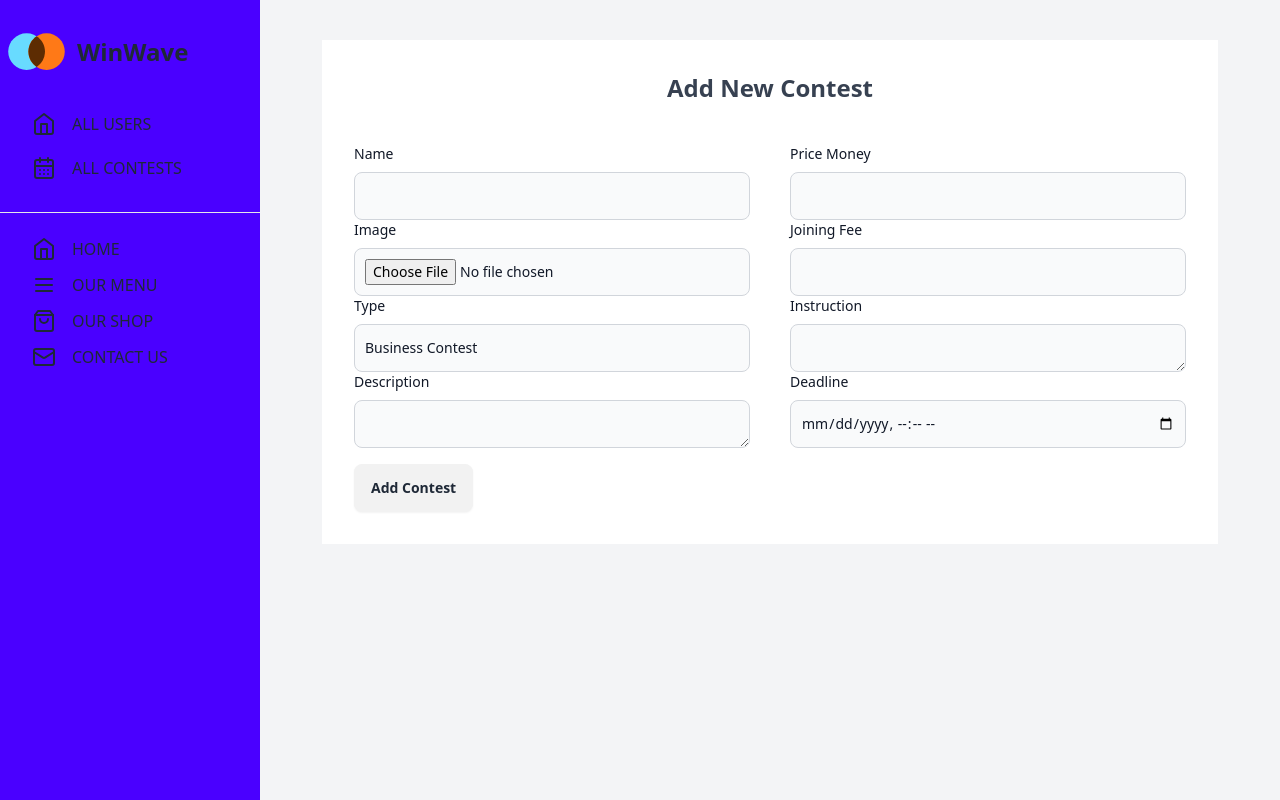
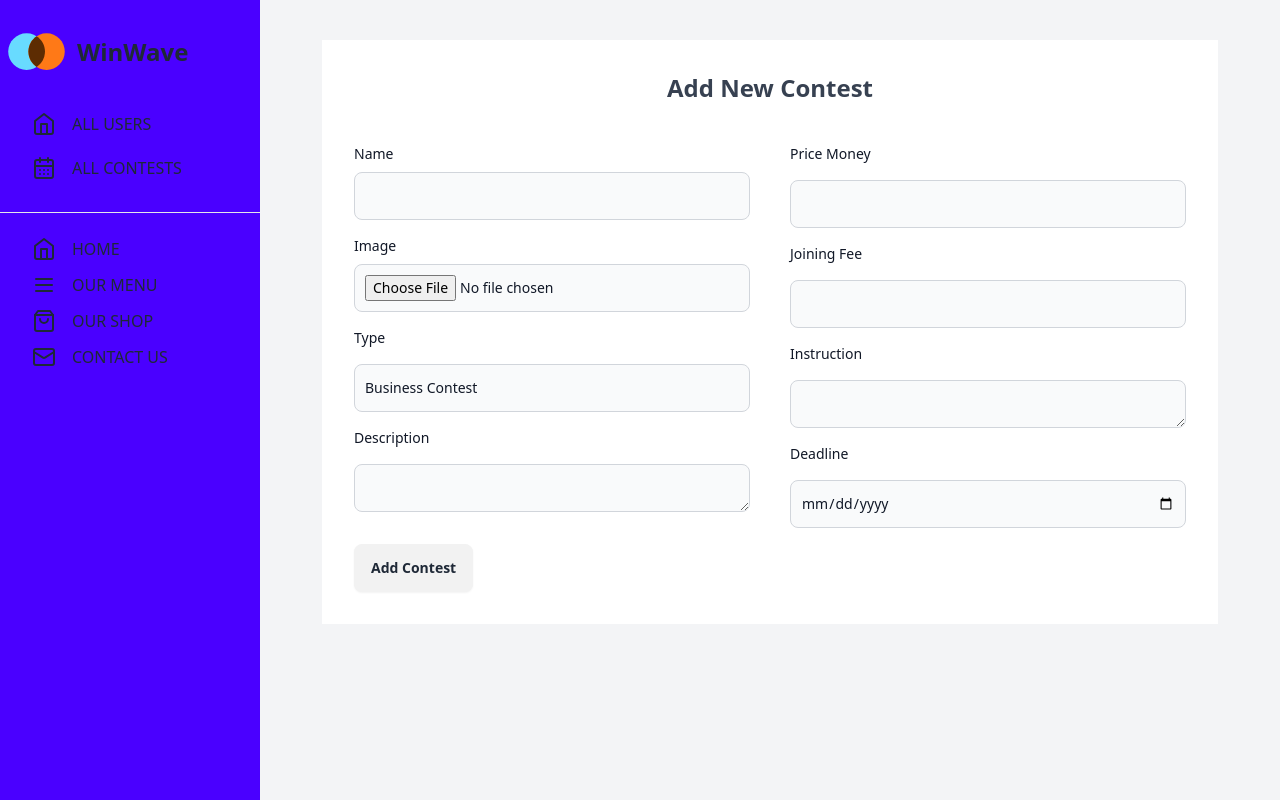
Before and after one commit to antubhatta/contest-platform-assignment-12-client, a React (Vite) app: page /dashboard/add-contest in a window 1280 px wide. Built offline with nearby package versions, Linux system fonts and the light colour scheme; no server answers.

Commit message:
implemented contest added functionality

```diff
--- a/src/Pages/creator/AddContest.jsx
+++ b/src/Pages/creator/AddContest.jsx
@@ -9,22 +9,14 @@ import Loader from "../../components/shared/Loader";
 import SpinnerMini from "../../components/shared/SpinnerMini";
 
 const AddContest = () => {
-  const {
-    register,
-    handleSubmit,
-    formState: { errors },
-  } = useForm();
+  const { register, handleSubmit } = useForm();
   const navigate = useNavigate();
   const { userData, isLoading: isUserLoading } = useUser();
   const [isLoading, setIsLoading] = useState(false);
 
   if (isUserLoading && !userData) return <Loader />;
 
-  const credits = userData?.credits || 0;
-
   const onSubmit = async (data) => {
-    if (credits < 50) return toast.error("You don't have enough credits");
-
     setIsLoading(true);
     try {
       // upload image
@@ -41,7 +33,7 @@ const AddContest = () => {
 
       if (res) {
         toast.success("Contest added successfully");
-        navigate("/dashboard/creator/contests");
+        navigate("/dashboard/created-contests");
       }
     } catch (error) {
       toast.error(
@@ -63,7 +55,7 @@ const AddContest = () => {
         <h1 className="text-2xl text-gray-700 font-bold ">Add New Contest</h1>
       </div>
       <div className="grid grid-cols-1 lg:grid-cols-2 lg:gap-10">
-        <div>
+        <div className="space-y-4">
           <div>
             <label
               htmlFor="contestName"
@@ -74,6 +66,7 @@ const AddContest = () => {
             <input
               className="input border"
               type="text"
+              required
               id="contestName"
               {...register("title", {
                 required: "Title is required",
@@ -91,6 +84,7 @@ const AddContest = () => {
             <input
               className="input border"
               type="file"
+              required
               accept="image/*"
               id="image"
               {...register("image", {
@@ -109,7 +103,7 @@ const AddContest = () => {
             <option value="business">Business Contest</option>
             <option value="medical">Medical Contest</option>
             <option value="writing">Article Writing</option>
-            <option value="gaming">Gaming</option>
+            <option value="gaming">Gaming Contest</option>
           </select>
 
           <label
@@ -121,16 +115,14 @@ const AddContest = () => {
           <textarea
             className="input border"
             id="description"
+            required
             rows={6}
             {...register("description", {
               required: "Contest Description is required",
-              validate: (value) =>
-                value.length >= 50 ||
-                "Description must be at least 50 characters",
             })}
           />
         </div>
-        <div>
+        <div className="space-y-4">
           <label
             htmlFor="prizeMoney"
             className="block mb-2 text-sm font-medium text-gray-900 "
@@ -140,6 +132,7 @@ const AddContest = () => {
           <input
             className="input border"
             type="number"
+            required
             step="any"
             id="priceMoney"
             {...register("prizeMoney", {
@@ -159,11 +152,10 @@ const AddContest = () => {
             className="input border"
             type="number"
             step="any"
+            required
             id="entryFee"
             {...register("entryFee", {
               required: "Entry fee is required",
-              validate: (value) =>
-                value > 0 || "Entry fee must be greater than 0",
             })}
           />
 
@@ -176,12 +168,10 @@ const AddContest = () => {
           <textarea
             className="input border"
             id="instruction"
+            required
             rows={6}
             {...register("instruction", {
               required: "Contest instruction is required",
-              validate: (value) =>
-                value.length >= 20 ||
-                "Instructions must be at least 20 characters",
             })}
           />
 
@@ -192,20 +182,22 @@ const AddContest = () => {
             Deadline
           </label>
           <input
-            type="datetime-local"
+            type="date"
             className="input border"
+            required
             id="deadline"
             {...register("deadline", {
               required: "Contest Deadline is required",
-              validate: (value) =>
-                new Date(value) > new Date() ||
-                "Deadline must be greater than today",
             })}
           />
         </div>
       </div>
       <div>
-        <button disabled={isLoading} className="btn disabled:opacity-50">
+        <button
+          type="submit"
+          disabled={isLoading}
+          className="btn disabled:opacity-50"
+        >
           {isLoading ? <SpinnerMini /> : "Add Contest"}
         </button>
       </div>
--- /dev/null
+++ b/src/Pages/creator/MyCreatedContest.jsx
@@ -0,0 +1,5 @@
+const MyCreatedContest = () => {
+  return <div>MyCreatedContest</div>;
+};
+
+export default MyCreatedContest;
--- /dev/null
+++ b/src/Pages/users/MyRegisteredContest.jsx
@@ -0,0 +1,5 @@
+const MyRegisteredContest = () => {
+  return <div>MyRegisteredContest</div>;
+};
+
+export default MyRegisteredContest;
--- /dev/null
+++ b/src/Pages/users/MyWinningContest.jsx
@@ -0,0 +1,5 @@
+const MyWinningContest = () => {
+  return <div>MyWinningContest</div>;
+};
+
+export default MyWinningContest;
--- a/src/components/shared/Navbar.jsx
+++ b/src/components/shared/Navbar.jsx
@@ -7,12 +7,10 @@ import Logo from "./Logo";
 
 const Navbar = () => {
   const [expanded, setExpanded] = useState(false);
-  const { user } = useAuth();
+  const { user, logOut } = useAuth();
   const { userData, isLoading } = useUser();
 
   if (isLoading) return null;
-
-  console.log(userData);
 
   const links = (
     <>
@@ -104,6 +102,15 @@ const Navbar = () => {
           <div className="hidden ml-auto lg:flex lg:items-center lg:justify-center lg:space-x-10">
             {links}
 
+            {user ? (
+              <Link
+                onClick={logOut}
+                className="inline-flex items-center justify-center px-5 py-2.5 text-base font-semibold transition-all duration-200 rounded-full bg-orange-500 text-white hover:bg-orange-600 focus:bg-orange-600"
+                role="button"
+              >
+                Logout
+              </Link>
+            ) : (
               <Link
                 to="/login"
                 className="inline-flex items-center justify-center px-5 py-2.5 text-base font-semibold transition-all duration-200 rounded-full bg-orange-500 text-white hover:bg-orange-600 focus:bg-orange-600"
@@ -111,6 +118,7 @@ const Navbar = () => {
               >
                 Login
               </Link>
+            )}
           </div>
         </div>
       </div>
```
Also changed, not shown: src/router/router.jsx (+13 -8 lines). Lines whose indentation alone changed are shown as unchanged.
